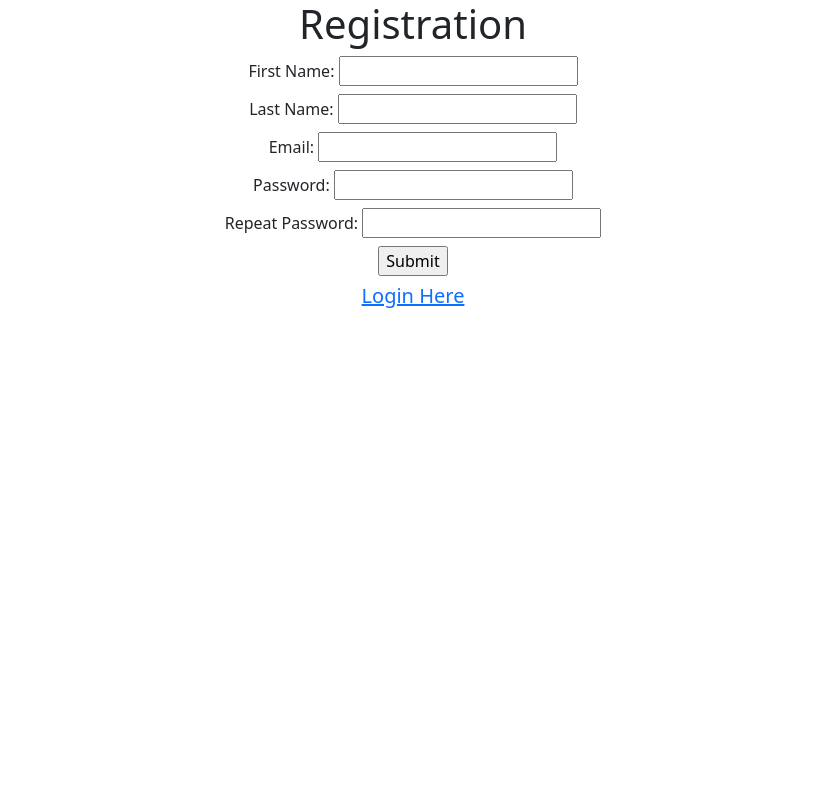
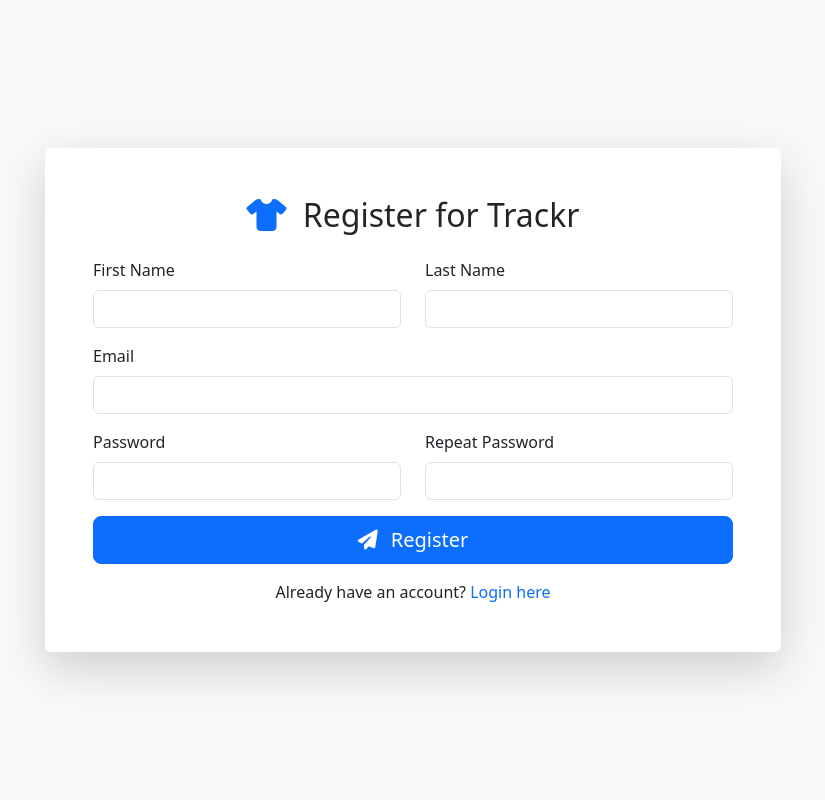
Before and after one commit to lukecbutler/Trackr, a Flask app: page /register in a window 1280 px wide. Shown: the whole page, without its empty margins (227-1052 px from the left). Run offline with Flask 3, Linux system fonts and the light colour scheme.

Commit message:
Add UI improvements

```diff
--- a/templates/index.html
+++ b/templates/index.html
@@ -8,13 +8,15 @@
 
     <!-- Import Bootstrap 5 CSS from CDN for responsive styling -->
     <link href="https://cdn.jsdelivr.net/npm/bootstrap@5.3.0/dist/css/bootstrap.min.css" rel="stylesheet">
+    <!-- Font Awesome for icons -->
+    <link rel="stylesheet" href="https://cdnjs.cloudflare.com/ajax/libs/font-awesome/6.5.0/css/all.min.css">
 
 
 
 </head>
 <body class="bg-light">
 
-    <nav class="navbar navbar-expand-lg navbar-dark bg-primary shadow-sm mb-4">
+    <nav class="navbar navbar-expand-lg navbar-dark bg-dark shadow-sm mb-4">
         <div class="container">
             <a class="navbar-brand fw-bold" href="/">
                 <i class="fas fa-tshirt me-2"></i> Trackr
--- a/templates/register.html
+++ b/templates/register.html
@@ -3,73 +3,88 @@
 <head>
     <meta charset="UTF-8">
     <meta name="viewport" content="width=device-width, initial-scale=1.0">
+    <title>Register - Trackr</title>
+
+    <!-- Bootstrap CSS -->
     <link href="https://cdn.jsdelivr.net/npm/bootstrap@5.3.0/dist/css/bootstrap.min.css" rel="stylesheet">
-    <title>Registration</title>
+
+    <!-- Font Awesome (optional for icons) -->
+    <link href="https://cdnjs.cloudflare.com/ajax/libs/font-awesome/6.5.0/css/all.min.css" rel="stylesheet">
 </head>
-<body class="container">
-    <div class="row">
-        <div class="text-center">
-            <h1>Registration</h1>
+<body class="bg-light d-flex align-items-center" style="min-height: 100vh;">
 
-            <form action="/register" method='POST'>
+    <div class="container">
+        <div class="row justify-content-center">
+            <div class="col-lg-8">
 
+                <!-- Registration Card -->
+                <div class="card shadow-lg border-0">
+                    <div class="card-body p-5">
+                        <h2 class="text-center mb-4">
+                            <i class="fas fa-shirt text-primary me-2"></i> Register for Trackr
+                        </h2>
 
-                <!-- creates variable messages -->
-                 <!-- get_flashed_messages() pulls any flashes messages that are currently stored in session -->
-
-                 <!-- flashed messages only exist for one request, so when a page refresh occurs they dissappear -->
+                        <!-- Flash messages -->
                         {% with messages = get_flashed_messages() %}
                             {% if messages %}
-                        <div class="flash-messages">
+                                <div class="alert alert-warning">
                                     {% for message in messages %}
-                            <p>{{ message }}</p>
+                                        <div>{{ message }}</div>
                                     {% endfor %}
                                 </div>
                             {% endif %}
                         {% endwith %}
 
-                <!-- first name div -->
-                <div class="my-2">
-                    <label for="firstName">First Name:</label>
-                    <input type="text" id="firstName" name="firstName" required>
+                        <form action="/register" method="POST">
+
+                            <div class="row mb-3">
+                                <div class="col-md-6">
+                                    <label for="firstName" class="form-label">First Name</label>
+                                    <input type="text" id="firstName" name="firstName" class="form-control" required>
+                                </div>
+                                <div class="col-md-6">
+                                    <label for="lastName" class="form-label">Last Name</label>
+                                    <input type="text" id="lastName" name="lastName" class="form-control" required>
+                                </div>
                             </div>
 
-                <!-- last name div -->
-                <div class="my-2">
-                    <label for="lastName">Last Name:</label>
-                    <input type="text" id="lastName" name="lastName" required>
+                            <div class="mb-3">
+                                <label for="email" class="form-label">Email</label>
+                                <input type="email" id="email" name="email" class="form-control" required>
                             </div>
 
-                <!-- Email div -->
-                <div class="mb-2">
-                    <label for="email">Email:</label>
-                    <input type="emial" id="email" name="email" required>
+                            <div class="row mb-3">
+                                <div class="col-md-6">
+                                    <label for="password1" class="form-label">Password</label>
+                                    <input type="password" id="password1" name="password1" class="form-control" required>
+                                </div>
+                                <div class="col-md-6">
+                                    <label for="password2" class="form-label">Repeat Password</label>
+                                    <input type="password" id="password2" name="password2" class="form-control" required>
+                                </div>
                             </div>
 
-                <!-- Password div -->
-                <div class="mb-2">
-                    <label for="password1">Password:</label>
-                    <input type="password" id="password1" name="password1" required>
+                            <div class="d-grid mb-3">
+                                <button type="submit" class="btn btn-primary btn-lg">
+                                    <i class="fas fa-paper-plane me-2"></i> Register
+                                </button>
                             </div>
 
-                <!-- Repeat Password div -->
-                <div class="mb-2">
-                    <label for="password2">Repeat Password:</label>
-                    <input type="password" id="password2" name='password2' required>
-                </div>
-
-                <!-- Submit Button -->
-                <input type="submit" value="Submit">
-
-                <div class="text-center my-2">
-                    <h5>
-                        <a href="{{ url_for('login') }}">Login Here</a>
-                    </h5>
+                            <div class="text-center">
+                                Already have an account?
+                                <a href="{{ url_for('login') }}" class="text-decoration-none">Login here</a>
                             </div>
 
                         </form>
+                    </div>
+                </div>
 
             </div>
         </div>
+    </div>
+
+    <!-- Bootstrap JS (optional) -->
+    <script src="https://cdn.jsdelivr.net/npm/bootstrap@5.3.0/dist/js/bootstrap.bundle.min.js"></script>
+
 </body>
 </html>
```
Also changed, not shown: templates/landingPage.html (+40 -11 lines), templates/login.html (+53 -29 lines), shirts.db. Lines whose indentation alone changed are shown as unchanged.
